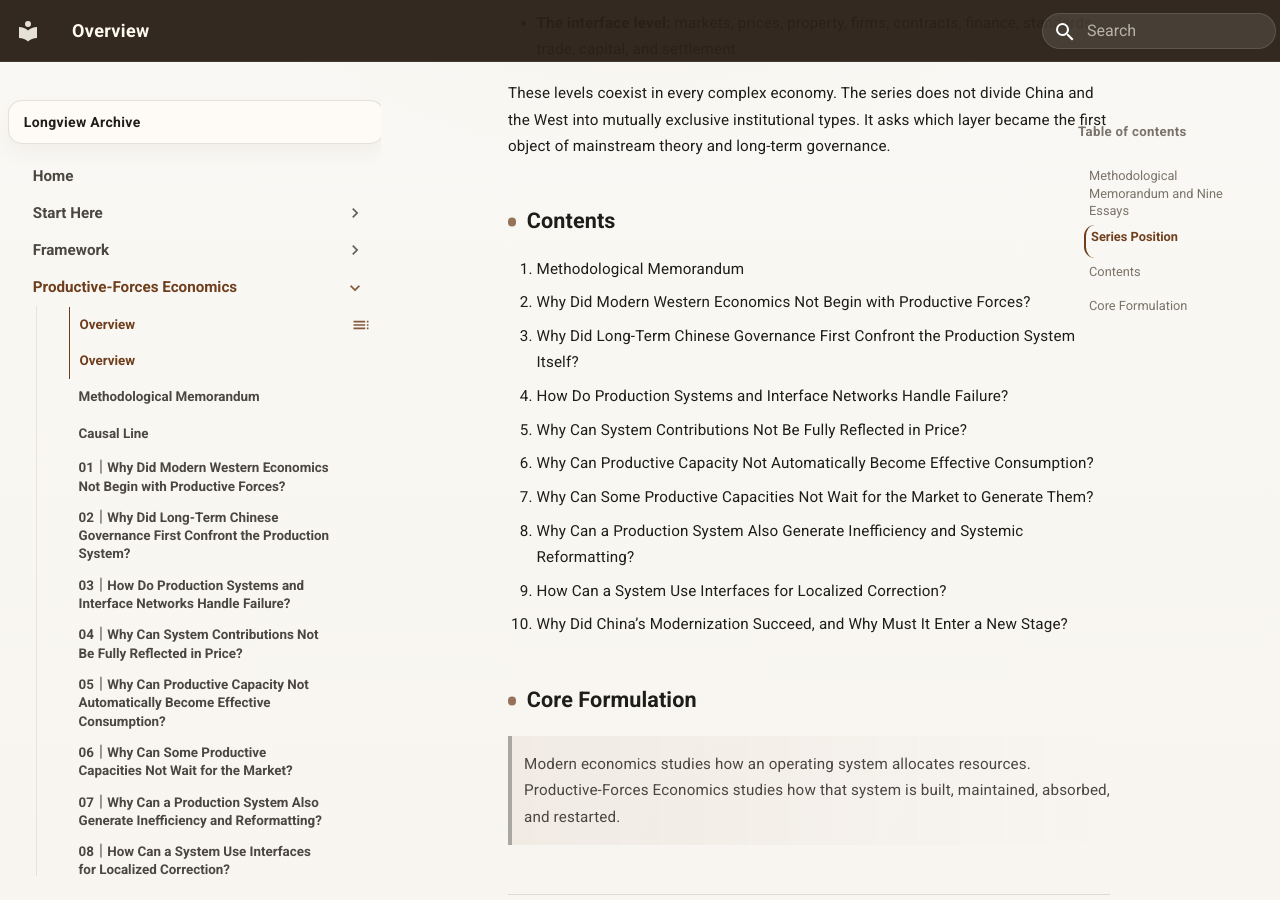
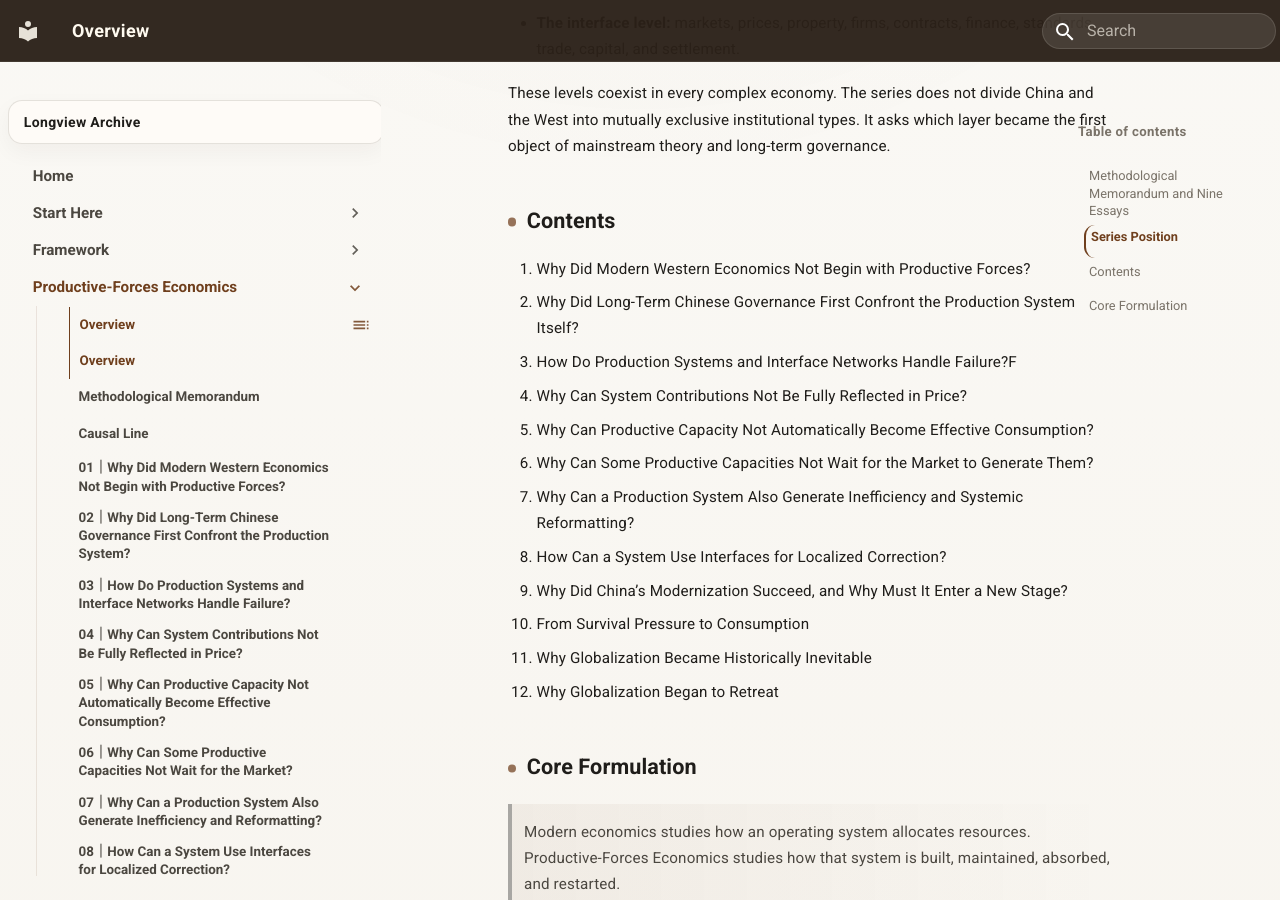
Before and after one commit to guanshi1688/longview-archive, an MkDocs documentation site: the page built from docs/essays/english/productive-forces-economics/index.md, in a window 1280 px wide and 900 px high, scrolled down 560 px. Built offline with MkDocs 1.6.1 and Material for MkDocs 9.7.7, drawn with Linux system fonts in a browser that asks for light colours.

Commit message:
Update index.md

```diff
--- a/docs/essays/english/productive-forces-economics/index.md
+++ b/docs/essays/english/productive-forces-economics/index.md
@@ -15,16 +15,18 @@ These levels coexist in every complex economy. The series does not divide China
 
 ## Contents
 
-0. Methodological Memorandum
 1. Why Did Modern Western Economics Not Begin with Productive Forces?
 2. Why Did Long-Term Chinese Governance First Confront the Production System Itself?
-3. How Do Production Systems and Interface Networks Handle Failure?
+3. How Do Production Systems and Interface Networks Handle Failure?F
 4. Why Can System Contributions Not Be Fully Reflected in Price?
 5. Why Can Productive Capacity Not Automatically Become Effective Consumption?
 6. Why Can Some Productive Capacities Not Wait for the Market to Generate Them?
 7. Why Can a Production System Also Generate Inefficiency and Systemic Reformatting?
 8. How Can a System Use Interfaces for Localized Correction?
 9. Why Did China’s Modernization Succeed, and Why Must It Enter a New Stage?
+10. From Survival Pressure to Consumption
+11. Why Globalization Became Historically Inevitable
+12. Why Globalization Began to Retreat
 
 ## Core Formulation
 
```
